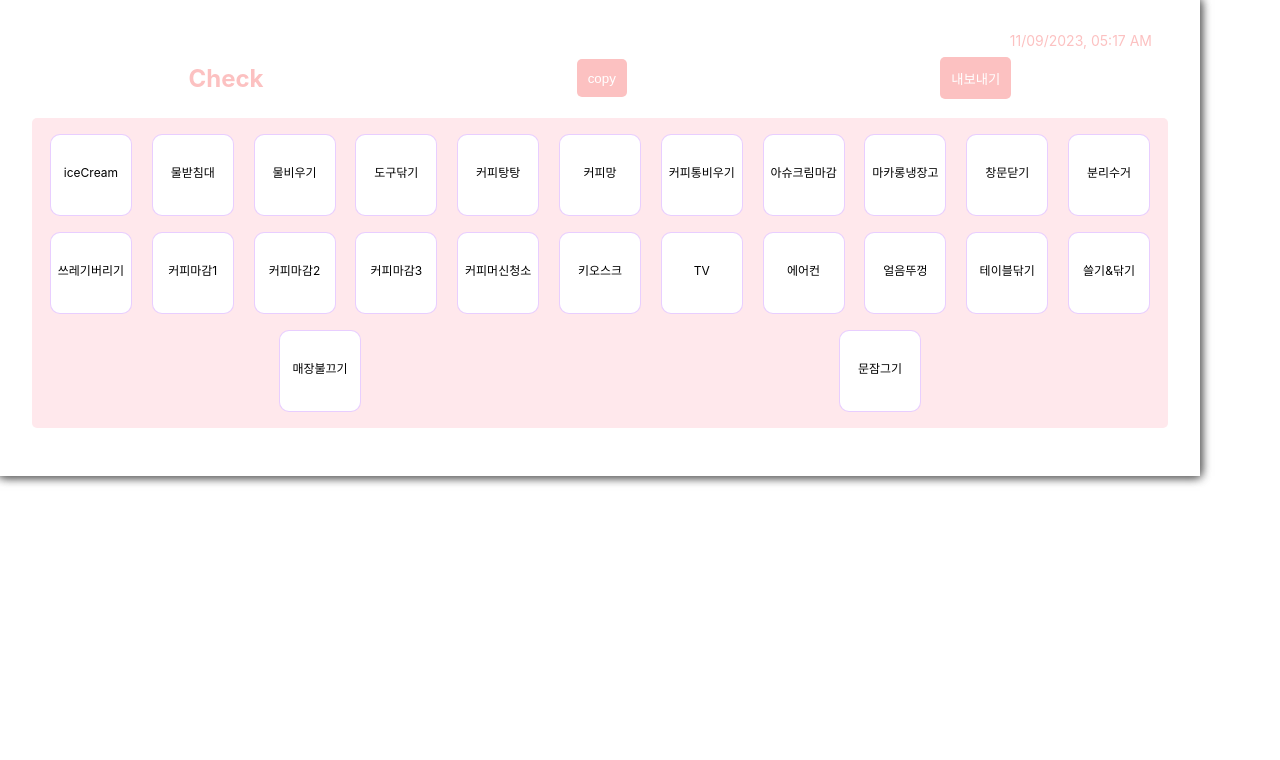
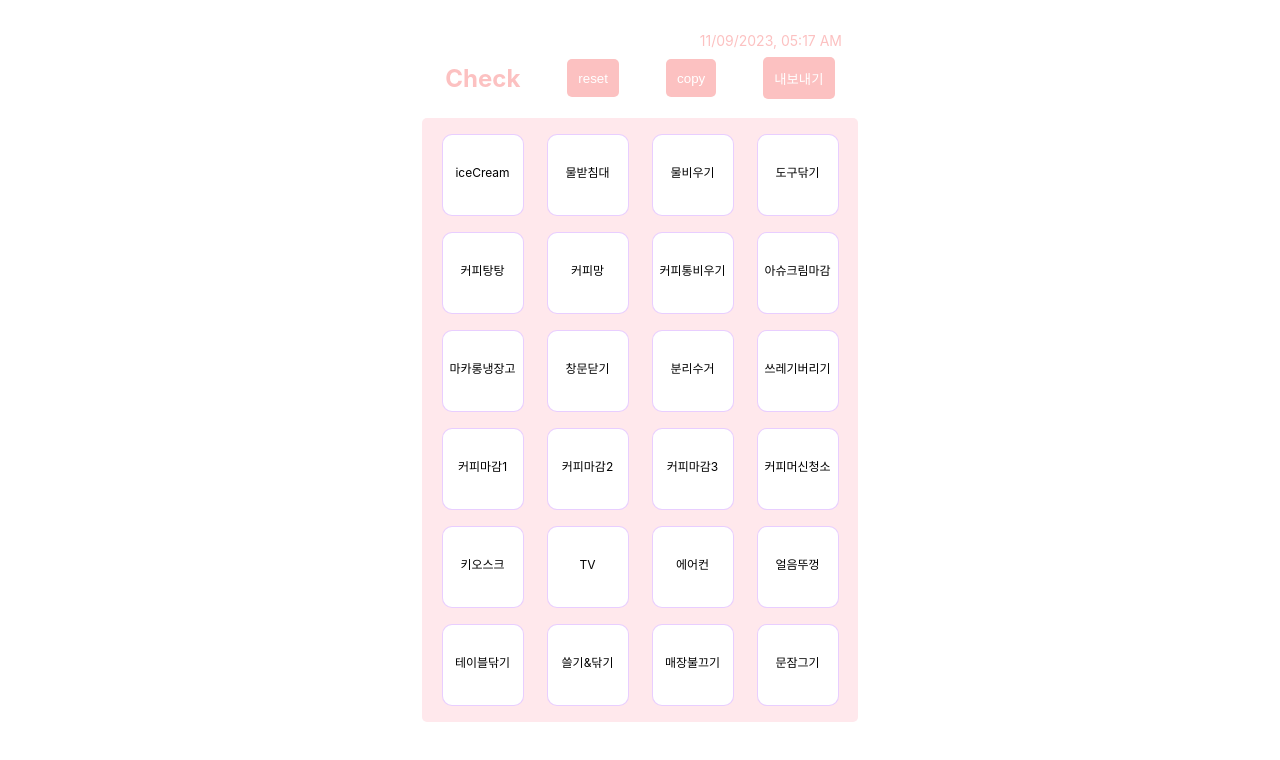
Before and after one commit to haileyham/easy-check, a React (Create React App) app: page / in a window 1280 px wide. Shown: the top 760 px of the page. Built offline with nearby package versions, Linux system fonts and the light colour scheme.

Commit message:
clear all

```diff
--- a/src/App.tsx
+++ b/src/App.tsx
@@ -24,6 +24,11 @@ function App() {
     setDone(복사done);
   }
 
+  //All clear
+  const resetAll = () => {
+    setDone(Array(list.length).fill(false));
+  };
+
   // 시간
   const [currentTime, setCurrentTime] = useState(new Date());
 
@@ -47,7 +52,7 @@ function App() {
   // 내보내기
   //txt
   const exportToFile = () => {
-    const content = list.map((item, i) => `${item}: ${done[i] ? 'Done' : 'Not Done'}`).join('\n');
+    const content = list.map((item, i) => `${item}: ${done[i] ? 'Done' : 'x'}`).join('\n');
     const fullContent = `${currentTime}\n\n${content}`;
 
     const blob = new Blob([fullContent], { type: 'text/plain' });
@@ -59,7 +64,7 @@ function App() {
 
   //excel
   const exportToExcel = () => {
-    const csvContent = list.map((item, i) => `"${item}",${done[i] ? 'Done' : 'Not Done'}`).join('\n');
+    const csvContent = list.map((item, i) => `"${item}",${done[i] ? 'Done' : 'x'}`).join('\n');
     const blob = new Blob([`\uFEFF${csvContent}`], { type: 'text/csv;charset=utf-8;' });
     const link = document.createElement('a');
     link.href = URL.createObjectURL(blob);
@@ -69,8 +74,9 @@ function App() {
 
   //copy
   const copyToClipboard = () => {
-    const textToCopy = list.map((item, i) => `${item}: ${done[i] ? 'Done' : 'Not Done'}`).join('\n');
+    const textToCopy = list.map((item, i) => `${item}: ${done[i] ? 'Done' : 'x'}`).join('\n');
     const fullContent = `${currentTime}\n\n${textToCopy}`;
+
 
     navigator.clipboard.writeText(fullContent)
       .then(() => {
@@ -88,6 +94,7 @@ function App() {
             <Time>{formattedDateTime}</Time>
           <Header>
             <h1>Check</h1>
+            <button onClick={resetAll}>reset</button>
             <button onClick={copyToClipboard}>copy</button>
             <button onClick={exportToFile}>내보내기</button>
           </Header>
@@ -107,13 +114,14 @@ function App() {
 export default App;
 
 const Wrapper = styled.div`
-  max-width: 1200px;
-  box-shadow: 0 0 10px black;
+  max-width: 500px;
+  margin:auto;
+  /* box-shadow: 0 0 10px black; */
 `
 
 const Container = styled.div`
   padding:2rem;
-  box-shadow: 0 0 10px gray;
+  /* box-shadow: 0 0 10px gray; */
 `
 
 const Header = styled.nav`
@@ -129,6 +137,7 @@ const Header = styled.nav`
     border-radius: 5px;
     color:#fff;
     background-color: #fcc1c1;
+    cursor: pointer;
     &:hover{
       background-color: red;
     }
@@ -167,5 +176,6 @@ const CheckListItem = styled.li<{ done: boolean }>`
   line-height: 4.8rem;
   border: 1px solid #daafff9d;
   font-size:12px;
+  cursor: pointer;
   background-color: ${(props) => (props.done ? '#daafff9d' : '#ffffff')};
 `
```
